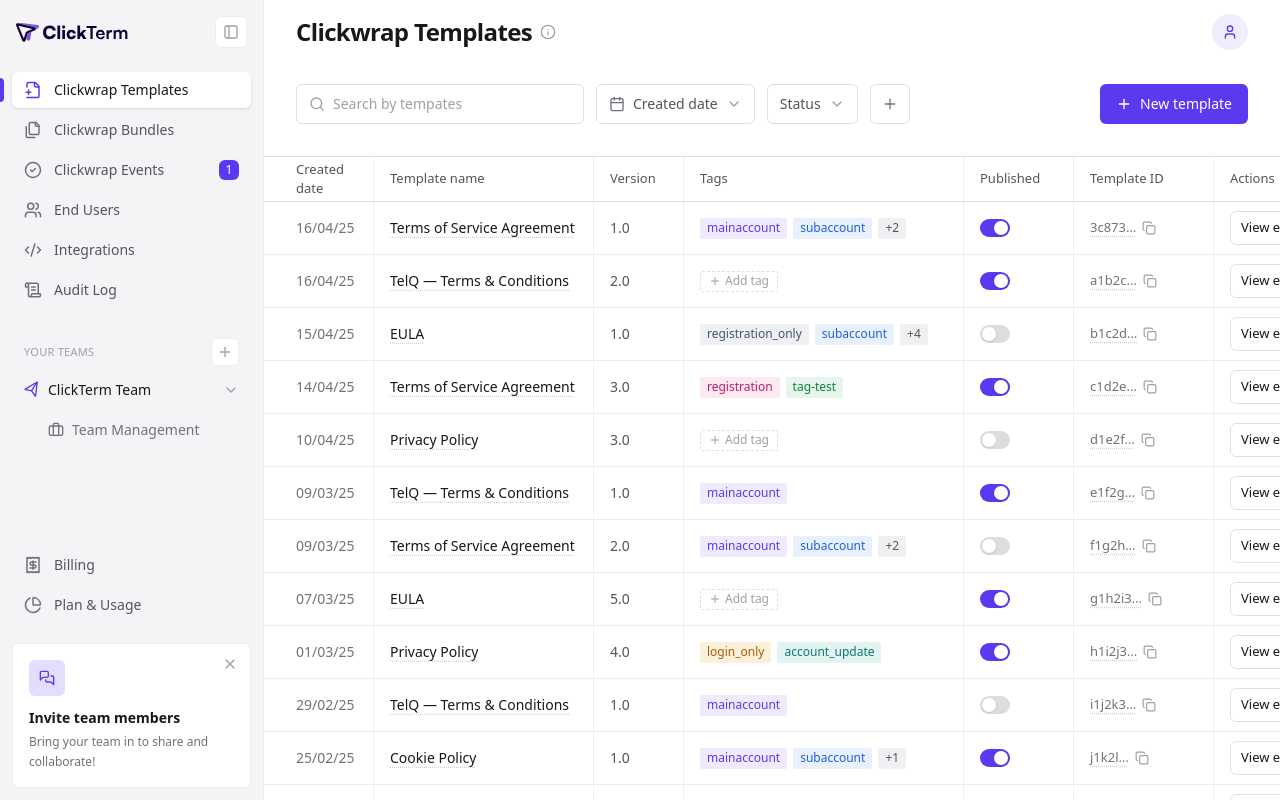
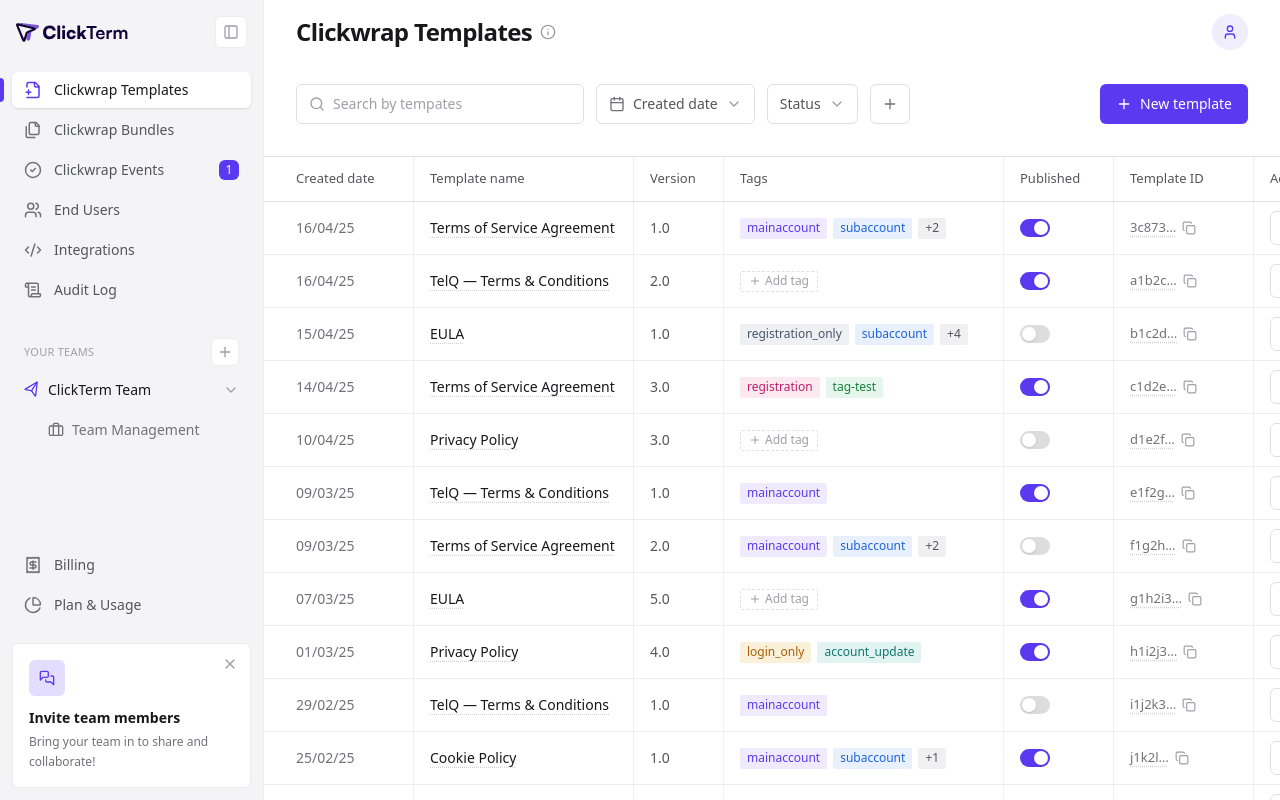
Before and after one commit to volodymyrmyronets/clickterm, a Next.js app: page / in a window 1280 px wide. Built offline with nearby package versions, Linux system fonts and the light colour scheme.

Commit message:
Sticky table header + single-line column headers
Co-Authored-By: Claude Opus 4.8 <noreply@anthropic.com>

```diff
--- a/src/components/TemplatesTable.tsx
+++ b/src/components/TemplatesTable.tsx
@@ -6,13 +6,13 @@ import { Check, Copy, MoreVertical, Plus } from "lucide-react";
 import { TEMPLATES, tagColor, type TemplateRow } from "@/lib/data";
 
 const GRID =
-  "grid grid-cols-[110px_minmax(220px,1.4fr)_90px_minmax(280px,1.2fr)_110px_140px_205px]";
+  "grid grid-cols-[150px_minmax(220px,1.4fr)_90px_minmax(280px,1.2fr)_110px_140px_205px]";
 
 export function TemplatesTable() {
   return (
     <div className="min-w-[1024px]">
       {/* Header */}
-      <div className={`${GRID} border-y border-line-strong bg-white`}>
+      <div className={`${GRID} sticky top-0 z-10 border-y border-line-strong bg-white`}>
         <HeadCell first>Created date</HeadCell>
         <HeadCell>Template name</HeadCell>
         <HeadCell>Version</HeadCell>
@@ -47,7 +47,7 @@ function HeadCell({
 }) {
   return (
     <div
-      className={`flex h-11 min-w-0 items-center text-[13px] font-medium text-ink-soft ${edgePad(
+      className={`flex h-11 min-w-0 items-center whitespace-nowrap text-[13px] font-medium text-ink-soft ${edgePad(
         first,
         last,
       )} ${last ? "" : "border-r border-grid"}`}
```
